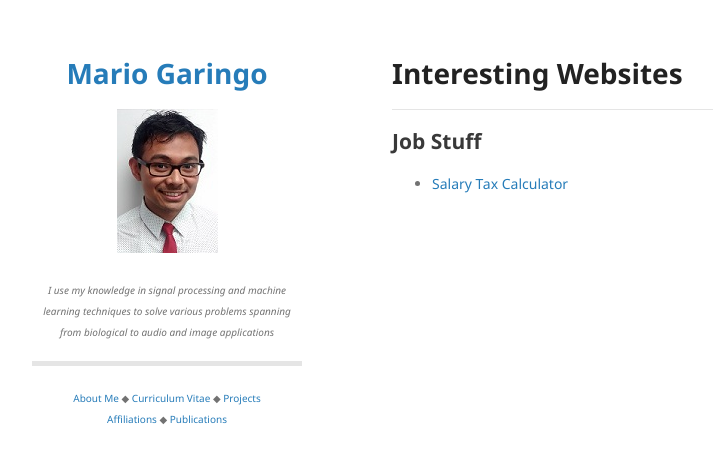
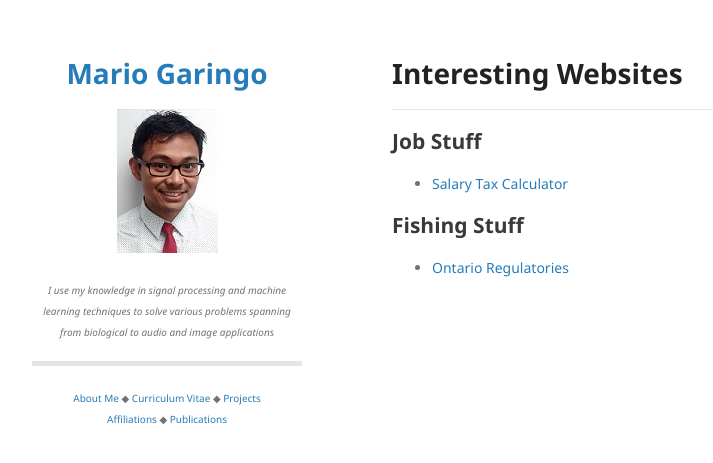
Before and after one commit to mgaringoDev/mgaringoDev.github.io, a Jekyll site: the page built from pages/iw.md, in a window 1280 px wide. Shown: the top 463 px of the page, without its empty margins (178-891 px from the left). Built offline with Jekyll 4.4.1, drawn with Linux system fonts in a browser that asks for light colours.

Commit message:
Adding Onatrio Regulatories
Added Ontario regulations for fishing

```diff
--- a/pages/iw.md
+++ b/pages/iw.md
@@ -9,3 +9,6 @@ category: HiddenPages
 
 ## Job Stuff
 - [Salary Tax Calculator](https://neuvoo.ca/tax-calculator/?salary=50000&from=year&region=Ontario)
+
+## Fishing Stuff
+- [Ontario Regulatories](https://www.ontario.ca/page/eating-ontario-fish-2017-18)
```
